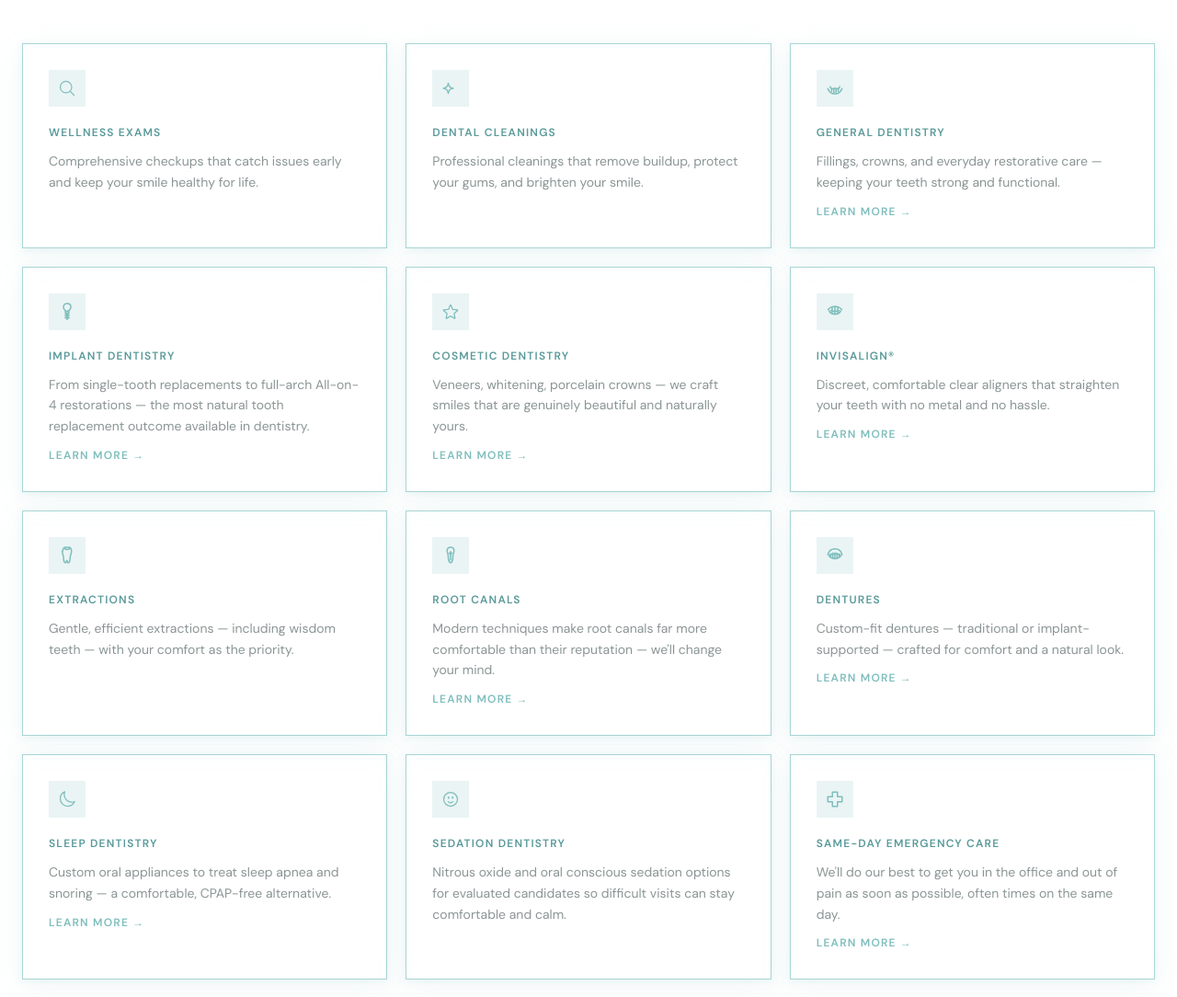
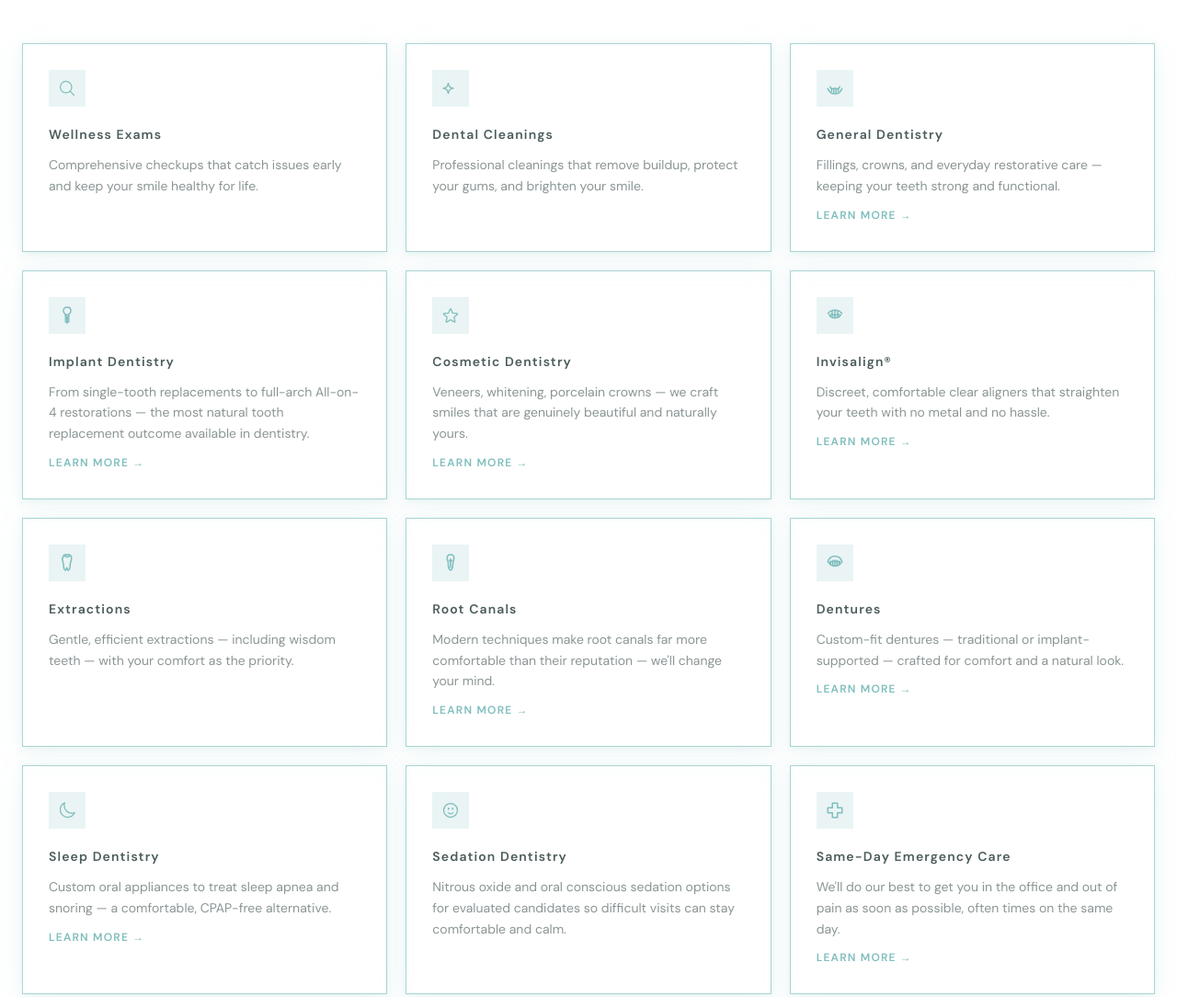
Before and after one commit to jeffmuszynski/elmridgedental, a website: page index.html in a window 1280 px wide. Shown: the part 1780-2864 px from the top of the page at 92% size. Drawn offline with nearby package versions, Linux system fonts and the light colour scheme.

Commit message:
improve service heading readability

```diff
--- a/index.html
+++ b/index.html
@@ -297,7 +297,7 @@
           <div class="w-10 h-10 bg-teal-pale flex items-center justify-center mb-5 group-hover:bg-teal transition-[background-color] duration-200">
             <svg xmlns="http://www.w3.org/2000/svg" class="w-5 h-5 text-teal group-hover:text-white transition-[color] duration-200" fill="none" viewBox="0 0 24 24" stroke="currentColor" stroke-width="1.5"><path stroke-linecap="round" stroke-linejoin="round" d="M21 21l-5.197-5.197m0 0A7.5 7.5 0 105.196 5.196a7.5 7.5 0 0010.607 10.607z"/></svg>
           </div>
-          <h3 class="font-body text-xs font-semibold tracking-widest uppercase text-teal-dark mb-3">Wellness Exams</h3>
+          <h3 class="font-body text-sm font-semibold tracking-[0.08em] text-charcoal/85 mb-3">Wellness Exams</h3>
           <p class="font-body text-sm text-charcoal/55 leading-relaxed">Comprehensive checkups that catch issues early and keep your smile healthy for life.</p>
         </div>
 
@@ -305,7 +305,7 @@
           <div class="w-10 h-10 bg-teal-pale flex items-center justify-center mb-5 group-hover:bg-teal transition-[background-color] duration-200">
             <svg xmlns="http://www.w3.org/2000/svg" class="w-5 h-5 text-teal group-hover:text-white transition-[color] duration-200" fill="none" viewBox="0 0 24 24" stroke="currentColor" stroke-width="1.5"><path stroke-linecap="round" stroke-linejoin="round" d="M9.813 15.904L9 18.75l-.813-2.846a4.5 4.5 0 00-3.09-3.09L2.25 12l2.846-.813a4.5 4.5 0 003.09-3.09L9 5.25l.813 2.846a4.5 4.5 0 003.09 3.09L15.75 12l-2.846.813a4.5 4.5 0 00-3.09 3.09z"/></svg>
           </div>
-          <h3 class="font-body text-xs font-semibold tracking-widest uppercase text-teal-dark mb-3">Dental Cleanings</h3>
+          <h3 class="font-body text-sm font-semibold tracking-[0.08em] text-charcoal/85 mb-3">Dental Cleanings</h3>
           <p class="font-body text-sm text-charcoal/55 leading-relaxed">Professional cleanings that remove buildup, protect your gums, and brighten your smile.</p>
         </div>
 
@@ -317,7 +317,7 @@
               <path stroke-linecap="round" stroke-linejoin="round" d="M8.4 12.15v3.2M10.8 12.55v4M13.2 12.55v4M15.6 12.15v3.2" />
             </svg>
           </div>
-          <h3 class="font-body text-xs font-semibold tracking-widest uppercase text-teal-dark mb-3">General Dentistry</h3>
+          <h3 class="font-body text-sm font-semibold tracking-[0.08em] text-charcoal/85 mb-3">General Dentistry</h3>
           <p class="font-body text-sm text-charcoal/55 leading-relaxed">Fillings, crowns, and everyday restorative care — keeping your teeth strong and functional.</p>
           <a href="/dental-crowns-killeen-tx" class="font-body text-xs font-semibold tracking-widest uppercase text-teal mt-3 inline-block">LEARN MORE →</a>
         </div>
@@ -331,7 +331,7 @@
               <path stroke-linecap="round" stroke-linejoin="round" d="M10 15.2h4M10 17h4M10 18.8h4" />
             </svg>
           </div>
-          <h3 class="font-body text-xs font-semibold tracking-widest uppercase text-teal-dark mb-3">Implant Dentistry</h3>
+          <h3 class="font-body text-sm font-semibold tracking-[0.08em] text-charcoal/85 mb-3">Implant Dentistry</h3>
           <p class="font-body text-sm text-charcoal/55 leading-relaxed">From single-tooth replacements to full-arch All-on-4 restorations — the most natural tooth replacement outcome available in dentistry.</p>
           <a href="/dental-implants-killeen-tx" class="font-body text-xs font-semibold tracking-widest uppercase text-teal mt-3 inline-block">LEARN MORE →</a>
         </div>
@@ -340,7 +340,7 @@
           <div class="w-10 h-10 bg-teal-pale flex items-center justify-center mb-5 group-hover:bg-teal transition-[color] duration-200">
             <svg xmlns="http://www.w3.org/2000/svg" class="w-5 h-5 text-teal group-hover:text-white transition-[color] duration-200" fill="none" viewBox="0 0 24 24" stroke="currentColor" stroke-width="1.5"><path stroke-linecap="round" stroke-linejoin="round" d="M11.48 3.499a.562.562 0 011.04 0l2.125 5.111a.563.563 0 00.475.345l5.518.442c.499.04.701.663.321.988l-4.204 3.602a.563.563 0 00-.182.557l1.285 5.385a.562.562 0 01-.84.61l-4.725-2.885a.563.563 0 00-.586 0L6.982 20.54a.562.562 0 01-.84-.61l1.285-5.386a.562.562 0 00-.182-.557l-4.204-3.602a.562.562 0 01.321-.988l5.518-.442a.563.563 0 00.475-.345L11.48 3.5z"/></svg>
           </div>
-          <h3 class="font-body text-xs font-semibold tracking-widest uppercase text-teal-dark mb-3">Cosmetic Dentistry</h3>
+          <h3 class="font-body text-sm font-semibold tracking-[0.08em] text-charcoal/85 mb-3">Cosmetic Dentistry</h3>
           <p class="font-body text-sm text-charcoal/55 leading-relaxed">Veneers, whitening, porcelain crowns — we craft smiles that are genuinely beautiful and naturally yours.</p>
           <a href="#cosmetic" class="font-body text-xs font-semibold tracking-widest uppercase text-teal mt-3 inline-block">LEARN MORE →</a>
         </div>
@@ -354,7 +354,7 @@
               <path stroke-linecap="round" stroke-linejoin="round" d="M9 6.85v5.95M12 6.2v8.4M15 6.85v5.95" />
             </svg>
           </div>
-          <h3 class="font-body text-xs font-semibold tracking-widest uppercase text-teal-dark mb-3">Invisalign®</h3>
+          <h3 class="font-body text-sm font-semibold tracking-[0.08em] text-charcoal/85 mb-3">Invisalign®</h3>
           <p class="font-body text-sm text-charcoal/55 leading-relaxed">Discreet, comfortable clear aligners that straighten your teeth with no metal and no hassle.</p>
           <a href="/invisalign-killeen-tx" class="font-body text-xs font-semibold tracking-widest uppercase text-teal mt-3 inline-block">LEARN MORE →</a>
         </div>
@@ -366,7 +366,7 @@
               <path stroke-linecap="round" stroke-linejoin="round" d="M9.5 4.75c.75.45 1.55.67 2.5.67s1.75-.22 2.5-.67" />
             </svg>
           </div>
-          <h3 class="font-body text-xs font-semibold tracking-widest uppercase text-teal-dark mb-3">Extractions</h3>
+          <h3 class="font-body text-sm font-semibold tracking-[0.08em] text-charcoal/85 mb-3">Extractions</h3>
           <p class="font-body text-sm text-charcoal/55 leading-relaxed">Gentle, efficient extractions — including wisdom teeth — with your comfort as the priority.</p>
         </div>
 
@@ -378,7 +378,7 @@
               <path stroke-linecap="round" stroke-linejoin="round" d="M10.65 9.25 12 10.6l1.35-1.35" />
             </svg>
           </div>
-          <h3 class="font-body text-xs font-semibold tracking-widest uppercase text-teal-dark mb-3">Root Canals</h3>
+          <h3 class="font-body text-sm font-semibold tracking-[0.08em] text-charcoal/85 mb-3">Root Canals</h3>
           <p class="font-body text-sm text-charcoal/55 leading-relaxed">Modern techniques make root canals far more comfortable than their reputation — we'll change your mind.</p>
           <a href="/root-canal-killeen-tx" class="font-body text-xs font-semibold tracking-widest uppercase text-teal mt-3 inline-block">LEARN MORE →</a>
         </div>
@@ -392,7 +392,7 @@
               <path stroke-linecap="round" stroke-linejoin="round" d="M6.2 11.3c1.55-.65 3.48-.98 5.8-.98s4.25.33 5.8.98" />
             </svg>
           </div>
-          <h3 class="font-body text-xs font-semibold tracking-widest uppercase text-teal-dark mb-3">Dentures</h3>
+          <h3 class="font-body text-sm font-semibold tracking-[0.08em] text-charcoal/85 mb-3">Dentures</h3>
           <p class="font-body text-sm text-charcoal/55 leading-relaxed">Custom-fit dentures — traditional or implant-supported — crafted for comfort and a natural look.</p>
           <a href="/dentures-killeen-tx" class="font-body text-xs font-semibold tracking-widest uppercase text-teal mt-3 inline-block">LEARN MORE →</a>
         </div>
@@ -401,7 +401,7 @@
           <div class="w-10 h-10 bg-teal-pale flex items-center justify-center mb-5 group-hover:bg-teal transition-[background-color] duration-200">
             <svg xmlns="http://www.w3.org/2000/svg" class="w-5 h-5 text-teal group-hover:text-white transition-[color] duration-200" fill="none" viewBox="0 0 24 24" stroke="currentColor" stroke-width="1.5"><path stroke-linecap="round" stroke-linejoin="round" d="M21.752 15.002A9.718 9.718 0 0118 15.75c-5.385 0-9.75-4.365-9.75-9.75 0-1.33.266-2.597.748-3.752A9.753 9.753 0 003 11.25C3 16.635 7.365 21 12.75 21a9.753 9.753 0 009.002-5.998z"/></svg>
           </div>
-          <h3 class="font-body text-xs font-semibold tracking-widest uppercase text-teal-dark mb-3">Sleep Dentistry</h3>
+          <h3 class="font-body text-sm font-semibold tracking-[0.08em] text-charcoal/85 mb-3">Sleep Dentistry</h3>
           <p class="font-body text-sm text-charcoal/55 leading-relaxed">Custom oral appliances to treat sleep apnea and snoring — a comfortable, CPAP-free alternative.</p>
           <a href="/sleep-dentistry-killeen-tx" class="font-body text-xs font-semibold tracking-widest uppercase text-teal mt-3 inline-block">LEARN MORE &rarr;</a>
         </div>
@@ -410,7 +410,7 @@
           <div class="w-10 h-10 bg-teal-pale flex items-center justify-center mb-5 group-hover:bg-teal transition-[background-color] duration-200">
             <svg xmlns="http://www.w3.org/2000/svg" class="w-5 h-5 text-teal group-hover:text-white transition-[color] duration-200" fill="none" viewBox="0 0 24 24" stroke="currentColor" stroke-width="1.5"><path stroke-linecap="round" stroke-linejoin="round" d="M15.182 15.182a4.5 4.5 0 01-6.364 0M21 12a9 9 0 11-18 0 9 9 0 0118 0zM9.75 9.75c0 .414-.168.75-.375.75S9 10.164 9 9.75 9.168 9 9.375 9s.375.336.375.75zm-.375 0h.008v.015h-.008V9.75zm5.625 0c0 .414-.168.75-.375.75s-.375-.336-.375-.75.168-.75.375-.75.375.336.375.75zm-.375 0h.008v.015h-.008V9.75z"/></svg>
           </div>
-          <h3 class="font-body text-xs font-semibold tracking-widest uppercase text-teal-dark mb-3">Sedation Dentistry</h3>
+          <h3 class="font-body text-sm font-semibold tracking-[0.08em] text-charcoal/85 mb-3">Sedation Dentistry</h3>
           <p class="font-body text-sm text-charcoal/55 leading-relaxed">Nitrous oxide and oral conscious sedation options for evaluated candidates so difficult visits can stay comfortable and calm.</p>
         </div>
 
@@ -420,7 +420,7 @@
               <path stroke-linecap="round" stroke-linejoin="round" d="M9.25 4.25h5.5v5h5v5.5h-5v5h-5.5v-5h-5v-5.5h5v-5z" />
             </svg>
           </div>
-          <h3 class="font-body text-xs font-semibold tracking-widest uppercase text-teal-dark mb-3">Same-Day Emergency Care</h3>
+          <h3 class="font-body text-sm font-semibold tracking-[0.08em] text-charcoal/85 mb-3">Same-Day Emergency Care</h3>
           <p class="font-body text-sm text-charcoal/55 leading-relaxed">We'll do our best to get you in the office and out of pain as soon as possible, often times on the same day.</p>
           <a href="/emergency-dentist-killeen-tx" class="font-body text-xs font-semibold tracking-widest uppercase text-teal mt-3 inline-block">LEARN MORE →</a>
         </div>
```
